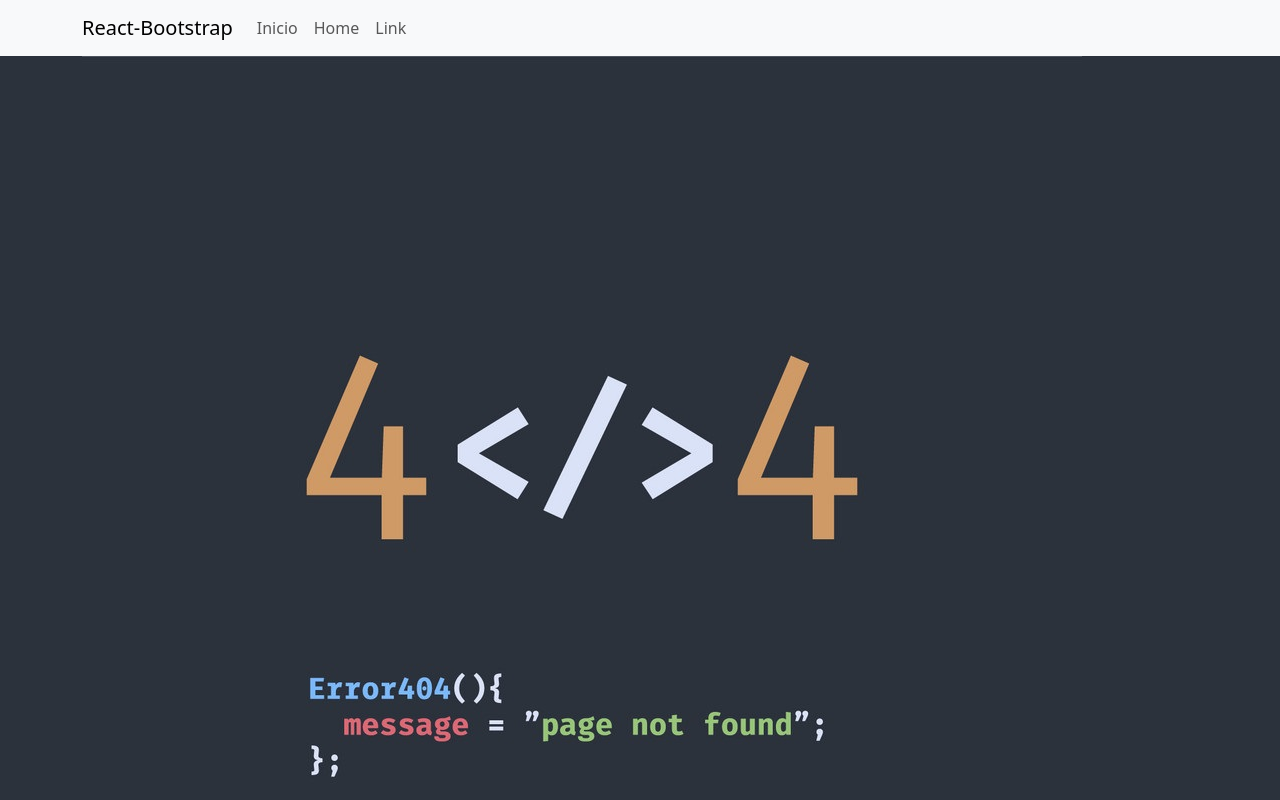
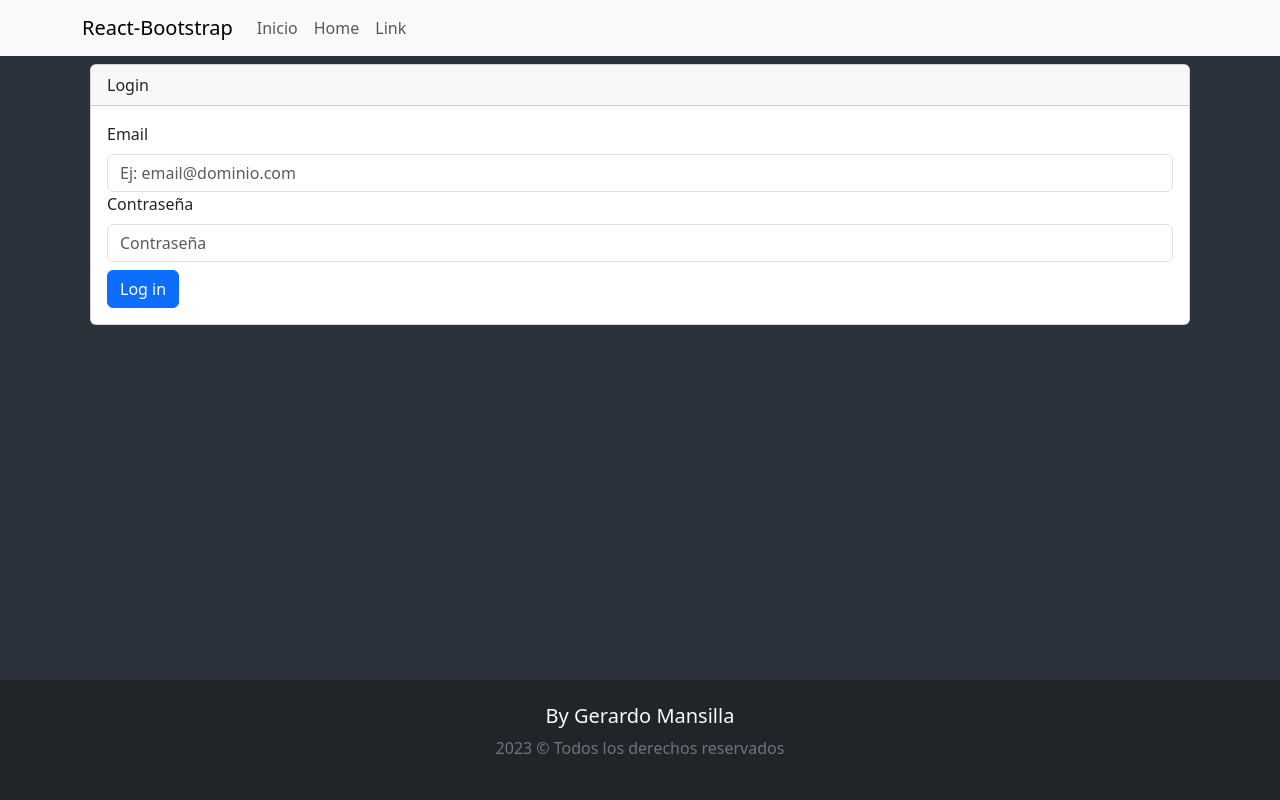
Before and after one commit to pequege/tpreact14, a React (Vite) app: page /login in a window 1280 px wide. Shown: the top 800 px of the page. Built offline with nearby package versions, Linux system fonts and the light colour scheme.

Commit message:
validacion de campos de login con react-hook-forms

```diff
--- a/db.json
+++ b/db.json
@@ -1,6 +1,6 @@
 {
     "usuarios" : [
-        {"id" : 1, "nombre_usuario": "admin", "email": "gerardoman@rolling.com", "password": "asdqwe123"}
+        {"id" : 1, "nombre_usuario": "admin", "email": "gerardoman@rolling.com", "password": "Asdqwe123"}
     ],
     "recetas" : [
         {"id" : 1, "titulo": "budin", "descripcion": "bla, bla, bla", "ingredientes": "asdqwe123", "Tiempo_preparacion" : "30m", "imagen": "safjksañfkj"}
--- a/package.json
+++ b/package.json
@@ -14,6 +14,7 @@
     "react": "^18.2.0",
     "react-bootstrap": "^2.7.4",
     "react-dom": "^18.2.0",
+    "react-hook-form": "^7.45.0",
     "react-router-dom": "^6.13.0"
   },
   "devDependencies": {
--- a/src/App.jsx
+++ b/src/App.jsx
@@ -6,6 +6,7 @@ import Inicio from './components/views/Inicio';
 import Error404 from './components/views/Error404';
 import CrearReceta from './components/views/CrearReceta';
 import Administrador from './components/views/Administrador';
+import Login from './components/views/Login';
 import {BrowserRouter, Routes, Route} from 'react-router-dom'
 
 function App() {
@@ -17,6 +18,7 @@ function App() {
         <Route path='*' element={<Error404></Error404>}></Route>
         <Route exact path='/' element={<Inicio></Inicio>}></Route>
         <Route exact path='/administrador' element={<Administrador></Administrador>}></Route>
+        <Route exact path='/login' element={<Login></Login>}></Route>
         <Route exact path='/administrador/crear-receta' element={<CrearReceta></CrearReceta>}></Route>
       </Routes>
       <Footer></Footer>
--- /dev/null
+++ b/src/components/helpers/queries.js
@@ -0,0 +1 @@
+const URL_usuario = import.meta.env.VITE_API_USUARIO;
--- /dev/null
+++ b/src/components/views/Login.jsx
@@ -0,0 +1,60 @@
+import React from 'react';
+import { Button, Card, Container, Form, FormGroup } from 'react-bootstrap';
+import { useForm } from 'react-hook-form';
+
+const Login = () => {
+    const { register, handleSubmit, formState: {errors}, reset } = useForm()
+
+    const onSubmit = ( usuario ) =>{
+        console.log(usuario);
+    }
+
+    return (
+        <>
+            <Container className='mainSection'>
+                <Card className='m-2'>
+                    <Card.Header>Login</Card.Header>
+                    <Card.Body>
+                        <Form onSubmit={handleSubmit(onSubmit)}>
+                            <FormGroup controlId='email-input'>
+                                <Form.Label>Email</Form.Label>
+                                <Form.Control
+                                type='email'
+                                placeholder='Ej: email@dominio.com'
+                                {...register('email',{
+                                    required: 'El email es un campo obligatorio ',
+                                    pattern: {
+                                        value: /^[a-z0-9!#$%&'*+/=?^_`{|}~-]+(?:\.[a-z0-9!#$%&'*+/=? ^_`{|}~-]+)*@(?:[a-z0-9](?:[a-z0-9-]*[a-z0-9])?\.)+[a -z0-9](?:[a-z0-9-]*[a-z0-9])?$/,
+                                        message: 'El mail debe tener el siguiente formato: mail@dominio.com'
+                                    }
+                                })}/>
+                                <Form.Text muted>
+                                    {errors.email?.message}
+                                </Form.Text>
+                            </FormGroup>
+                            <FormGroup controlId='password-input'>
+                                <Form.Label>Contraseña</Form.Label>
+                                <Form.Control
+                                type='password'
+                                placeholder='Contraseña'
+                                {...register('password',{
+                                    required: 'La contraseña es un campo obligatorio ',
+                                    pattern: {
+                                        value: /^(?=.*\d)(?=.*[a-z])(?=.*[A-Z])(?=.*[a-zA-Z]).{8,}$/,
+                                        message: 'La contraseña debe tener entre 8 y 16 caracteres, al menos 1 digito ...'
+                                    }
+                                })}/>
+                                <Form.Text muted>
+                                    {errors.password?.message}
+                                </Form.Text>
+                            </FormGroup>
+                            <Button className='mt-2' type='submit'>Log in</Button>
+                        </Form>
+                    </Card.Body>
+                </Card>
+            </Container>
+        </>
+    );
+};
+
+export default Login;
```
Also changed, not shown: 2 other files (tests, documents, lock files or other folders).
